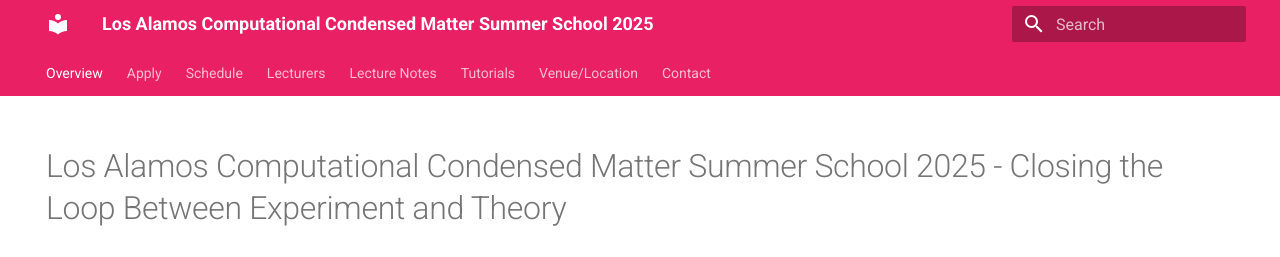
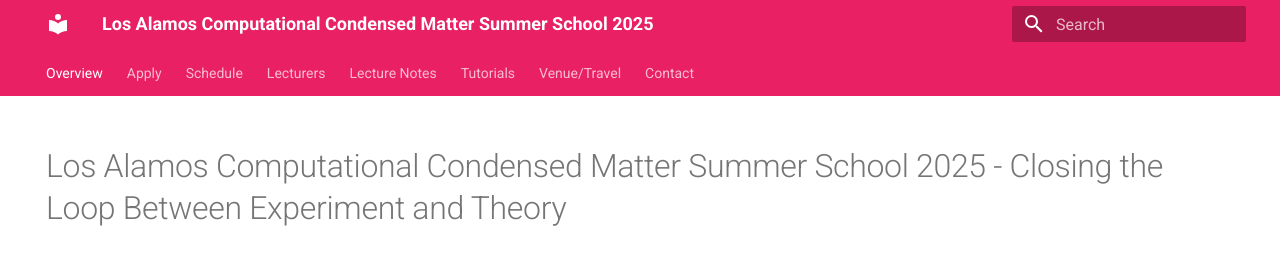
Before and after one commit to LACCMSS/2025, an MkDocs documentation site: the page built from docs/index.md, in a window 1280 px wide and 900 px high. Shown: the top 257 px of the window. Built offline with MkDocs 1.6.1 and Material for MkDocs 9.7.7, drawn with Linux system fonts in a browser that asks for light colours.

Commit message:
Update mkdocs.yml

```diff
--- a/mkdocs.yml
+++ b/mkdocs.yml
@@ -23,5 +23,5 @@ nav:
   - Lecturers: lecturers.md
   - Lecture Notes: lecture_notes.md
   - Tutorials: tutorials.md
-  - Venue/Location: location.md
+  - Venue/Travel: location.md
   - Contact: contact.md
```
